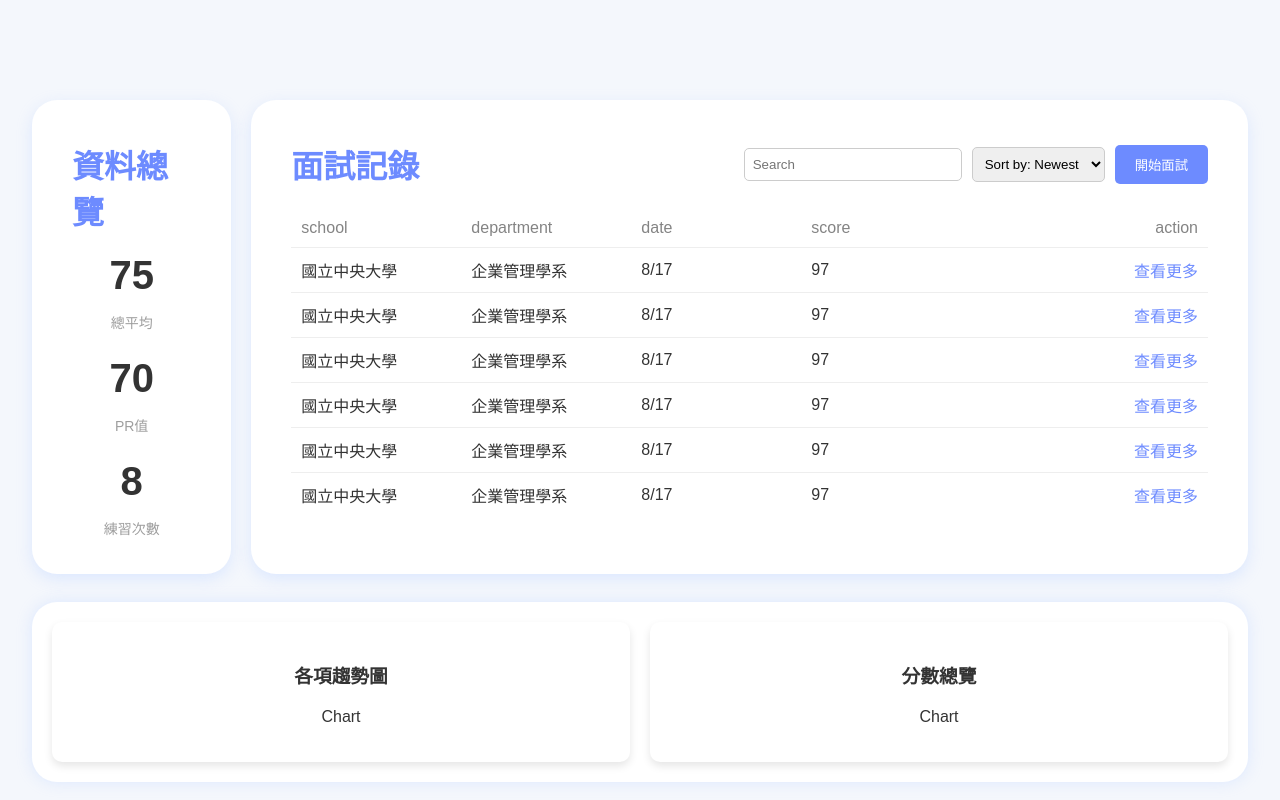
After one commit to danwan1027/Mock-Interview, a Flask app: page /studentDashboard in a window 1280 px wide. The commit adds this page. Run offline with Flask 3, Linux system fonts and the light colour scheme; some libraries are stand-ins or nearby versions.

Commit message:
feat: studentDashboard basic layout without chart

```diff
--- a/Server/mock_interview/static/css/adminDashboard.css
+++ b/Server/mock_interview/static/css/adminDashboard.css
@@ -115,7 +115,7 @@ body {
 }
 
 .add-button:hover {
-    background-color: #3b6cd4;
+    background-color: #5A8EFC;
 }
 
 table {
@@ -149,7 +149,7 @@ table a {
 }
 
 table a:hover {
-    color: #3b6cd4;
+    color: #5A8EFC;
 }
 
 .edit-link {
@@ -185,7 +185,7 @@ table a:hover {
 
 .student-name {
     cursor: pointer; /* Makes the name have a pointer cursor */
-    color: #3b6cd4; /* Changes text color on hover */
+    color: #5A8EFC; /* Changes text color on hover */
 
 }
 
--- /dev/null
+++ b/Server/mock_interview/static/css/studentDashboard.css
@@ -0,0 +1,197 @@
+body {
+    font-family: Arial, sans-serif;
+    background-color: #f4f7fc;
+    color: #333;
+    margin: 0;
+    padding: 0;
+    height: 100vh; /* Ensure the body takes up the full height of the viewport */
+    display: flex;
+    justify-content: center;
+    align-items: flex-end;
+}
+
+.container {
+    display: grid;
+    grid-template-columns: 1fr 5fr;
+    grid-template-rows: 1fr 2fr;
+    grid-gap: 20px;
+
+    height: 85%;
+    width: 95%; /* Adjust as necessary for your layout */
+    margin-bottom: 20px; /* Add some space from the bottom */
+}
+
+.overview, .records {
+    background-color: #fff;
+    border-radius: 25px;
+    box-shadow: 0 5px 15px rgba(214, 227, 255, 0.8);
+    padding: 20px 40px;
+    height: 90%;
+}
+
+.overview {
+    display: flex;
+    flex-direction: column;
+    align-items: center;
+}
+
+.overview h1 {
+    margin-bottom: 20px;
+    color: #6d8bff;
+}
+
+.overview-item {
+    text-align: center;
+    margin-bottom: 10px;
+}
+
+.overview-item h2 {
+    font-size: 40px;
+    margin: 0;
+    color: #333;
+}
+.overview-item p {
+    font-size: 14px;
+    color: #9e9e9e;
+}
+
+.records .header {
+    display: flex;
+    justify-content: space-between;
+    align-items: center;
+}
+
+.records h1 {
+    color: #6d8bff;
+}
+
+.search-sort {
+    display: flex;
+    align-items: center;
+    gap: 10px;
+}
+
+.search-sort input {
+    padding: 8px;
+    border-radius: 5px;
+    border: 1px solid #ccc;
+    width: 200px;
+}
+
+.search-sort select {
+    padding: 8px;
+    border-radius: 5px;
+    border: 1px solid #ccc;
+}
+
+.search-sort button {
+    background-color: #6d8bff;
+    color: #fff;
+    padding: 10px 20px;
+    border-radius: 5px;
+    border: none;
+    cursor: pointer;
+}
+
+/* Ensure the table layout is based on the content */
+table {
+    width: 100%;
+    border-collapse: collapse;
+    table-layout: auto; /* Allows columns to adjust based on content */
+}
+
+/* Align left for specific table headers and cells */
+th.align-left, td.align-left {
+    text-align: left;
+    width:150px;
+
+}
+
+/* Align right for the action header and corresponding data */
+th.align-right, td.align-right {
+    text-align: right;
+}
+
+/* Control the width of each cell */
+td.align-left {
+    white-space: nowrap; /* Prevents text from wrapping */
+    overflow: hidden; /* Hide overflow */
+    width:150px;
+    text-overflow: ellipsis; /* Show ellipsis (...) if text overflows */
+}
+
+/* Optional: to ensure the table adjusts to content */
+table {
+    width: auto;
+    min-width: 100%;
+}
+
+
+thead {
+    color: #848484;
+    border-bottom: 1px solid #eee;
+}
+
+thead th {
+    text-align: left;
+    padding: 10px;
+    font-weight: normal;
+}
+tbody {
+    max-height: 260px; /* Set the maximum height */
+    overflow-y: auto;  /* Add vertical scroll if content exceeds the max-height */
+    display: block;    /* Ensure that the tbody acts as a block element */
+}
+tbody tr {
+    border-bottom: 1px solid #eee;
+}
+
+thead, tbody tr {
+    display: table;
+    width: 100%;
+    table-layout: fixed; /* Ensure the columns are of equal width */
+}
+
+/* Ensure the entire table width is used */
+
+tbody td {
+    padding: 10px;
+}
+
+tbody tr:hover {
+    background-color: #f4f7fc;
+}
+
+a {
+    color: #6d8bff;
+    text-decoration: none;
+}
+
+.charts {
+    grid-column: span 2;
+    background-color: #fff;
+    padding: 20px;
+    border-radius: 25px;
+    box-shadow: 0 0 15px rgba(214, 227, 255, 0.8);     display: grid;
+    grid-template-columns: 1fr 1fr;
+    grid-gap: 20px;
+}
+
+.chart-item {
+    background-color: #fff;
+    border-radius: 10px;
+    padding: 20px;
+    box-shadow: 0 4px 8px rgba(0, 0, 0, 0.1);
+    text-align: center;
+}
+
+.chart-item h3 {
+    margin-bottom: 20px;
+    color: #333;
+}
+
+.line {
+    border-bottom: 2px solid #cee1ff;
+    margin-top: 5px;
+    margin-bottom: 15px;
+}
--- /dev/null
+++ b/Server/mock_interview/templates/studentDashboard.html
@@ -0,0 +1,118 @@
+<!DOCTYPE html>
+<html lang="en">
+<head>
+    <meta charset="UTF-8">
+    <meta name="viewport" content="width=device-width, initial-scale=1.0">
+    <title>Dashboard</title>
+    <link rel="stylesheet" href="../static/css/studentDashboard.css">
+</head>
+<body>
+    <div class="container">
+        <div class="overview">
+            <h1>資料總覽</h1>
+            <div class="overview-item">
+                <h2>75</h2>
+                <p>總平均</p>
+            </div>
+            <div class="overview-item">
+                <h2>70</h2>
+                <p>PR值</p>
+            </div>
+            <div class="overview-item">
+                <h2>8</h2>
+                <p>練習次數</p>
+            </div>
+        </div>
+
+        <div class="records">
+            <div class="header">
+                <h1>面試記錄</h1>
+                <div class="search-sort">
+                    <input type="text" placeholder="Search">
+                    <select>
+                        <option>Sort by: Newest</option>
+                        <!-- Add more options if needed -->
+                    </select>
+                    <button>開始面試</button>
+                </div>
+            </div>
+            <table>
+                <thead>
+                    <tr>
+                        <th class="align-left">school</th>
+                        <th class="align-left">department</th>
+                        <th class="align-left">date</th>
+                        <th class="align-left">score</th>
+                        <th class="align-right">action</th>
+                    </tr>
+                </thead>
+                <tbody>
+                    <tr>
+                        <td class="align-left">國立中央大學</td>
+                        <td class="align-left">企業管理學系</td>
+                        <td class="align-left">8/17</td>
+                        <td class="align-left">97</td>
+                        <td class="align-right"><a href="#">查看更多</a></td>
+                    </tr>
+                    <tr>
+                        <td class="align-left">國立中央大學</td>
+                        <td class="align-left">企業管理學系</td>
+                        <td class="align-left">8/17</td>
+                        <td class="align-left">97</td>
+                        <td class="align-right"><a href="#">查看更多</a></td>
+                    </tr><tr>
+                        <td class="align-left">國立中央大學</td>
+                        <td class="align-left">企業管理學系</td>
+                        <td class="align-left">8/17</td>
+                        <td class="align-left">97</td>
+                        <td class="align-right"><a href="#">查看更多</a></td>
+                    </tr><tr>
+                        <td class="align-left">國立中央大學</td>
+                        <td class="align-left">企業管理學系</td>
+                        <td class="align-left">8/17</td>
+                        <td class="align-left">97</td>
+                        <td class="align-right"><a href="#">查看更多</a></td>
+                    </tr><tr>
+                        <td class="align-left">國立中央大學</td>
+                        <td class="align-left">企業管理學系</td>
+                        <td class="align-left">8/17</td>
+                        <td class="align-left">97</td>
+                        <td class="align-right"><a href="#">查看更多</a></td>
+                    </tr><tr>
+                        <td class="align-left">國立中央大學</td>
+                        <td class="align-left">企業管理學系</td>
+                        <td class="align-left">8/17</td>
+                        <td class="align-left">97</td>
+                        <td class="align-right"><a href="#">查看更多</a></td>
+                    </tr><tr>
+                        <td class="align-left">國立中央大學</td>
+                        <td class="align-left">企業管理學系</td>
+                        <td class="align-left">8/17</td>
+                        <td class="align-left">97</td>
+                        <td class="align-right"><a href="#">查看更多</a></td>
+                    </tr><tr>
+                        <td class="align-left">國立中央大學</td>
+                        <td class="align-left">企業管理學系</td>
+                        <td class="align-left">8/17</td>
+                        <td class="align-left">97</td>
+                        <td class="align-right"><a href="#">查看更多</a></td>
+                    </tr>
+                </tbody>
+            </table>
+
+
+        </div>
+
+        <div class="charts">
+            <div class="chart-item">
+                <h3>各項趨勢圖</h3>
+                <p>Chart</p>
+            </div>
+            <div class="chart-item">
+                <h3>分數總覽</h3>
+                <p>Chart</p>
+            </div>
+        </div>
+    </div>
+</body>
+</html>
--- a/Server/mock_interview/views/frontend_redesign_router.py
+++ b/Server/mock_interview/views/frontend_redesign_router.py
@@ -8,6 +8,10 @@ def admim_dashboard():
     students = db.getAllStudent()
     teachers = db.getAllTeacher()
     return render_template('adminDashboard.html', students=students, teachers=teachers)
+
+@frontend_redesign_router.route('/studentDashboard')
+def student_dashboard():
+    return render_template('studentDashboard.html')
 
 @frontend_redesign_router.route('/interview_questioning')
 def interview_questioning():
```
Also changed, not shown: Server/mock_interview/static/css/interviewReview.css (+4 -3 lines).
